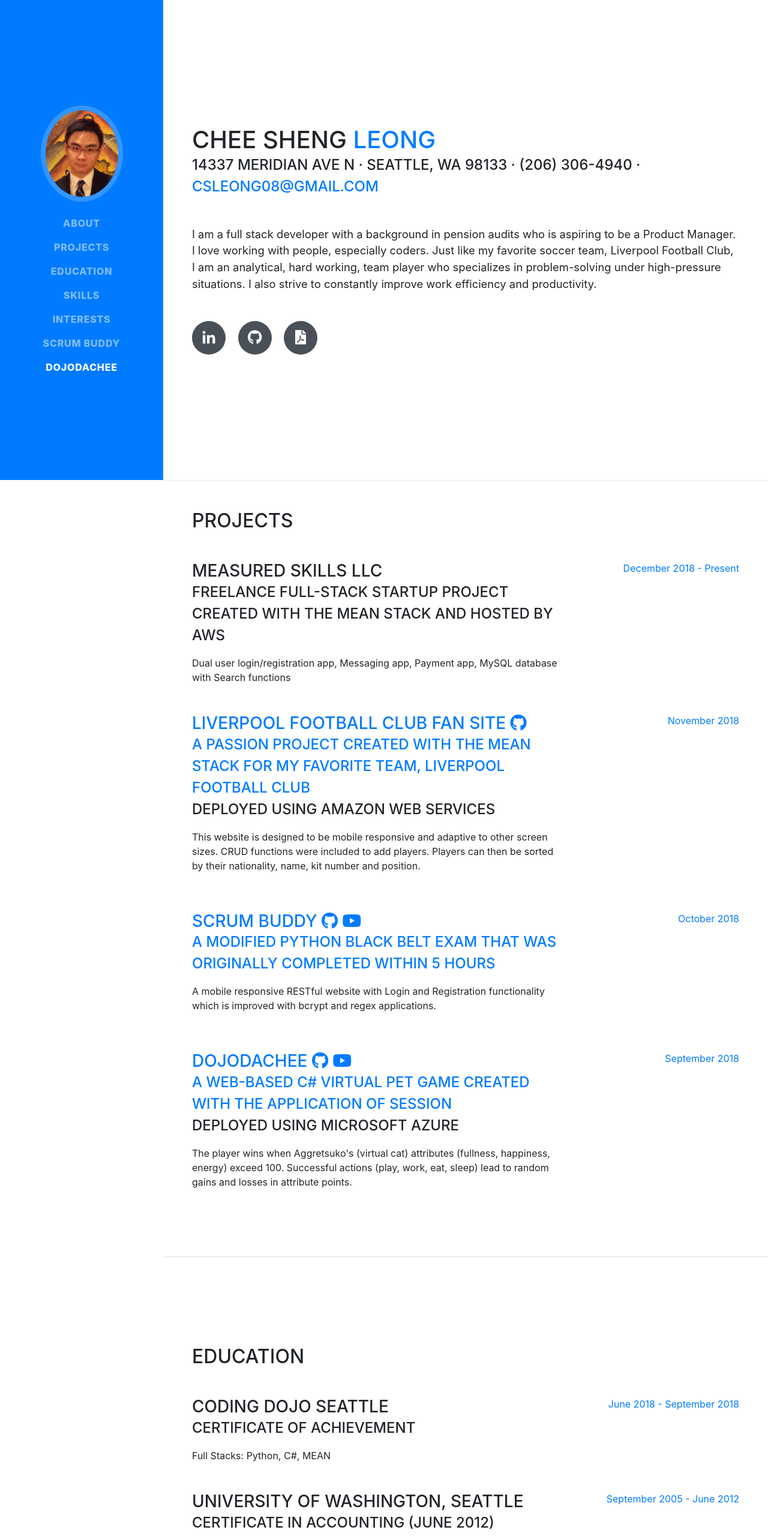
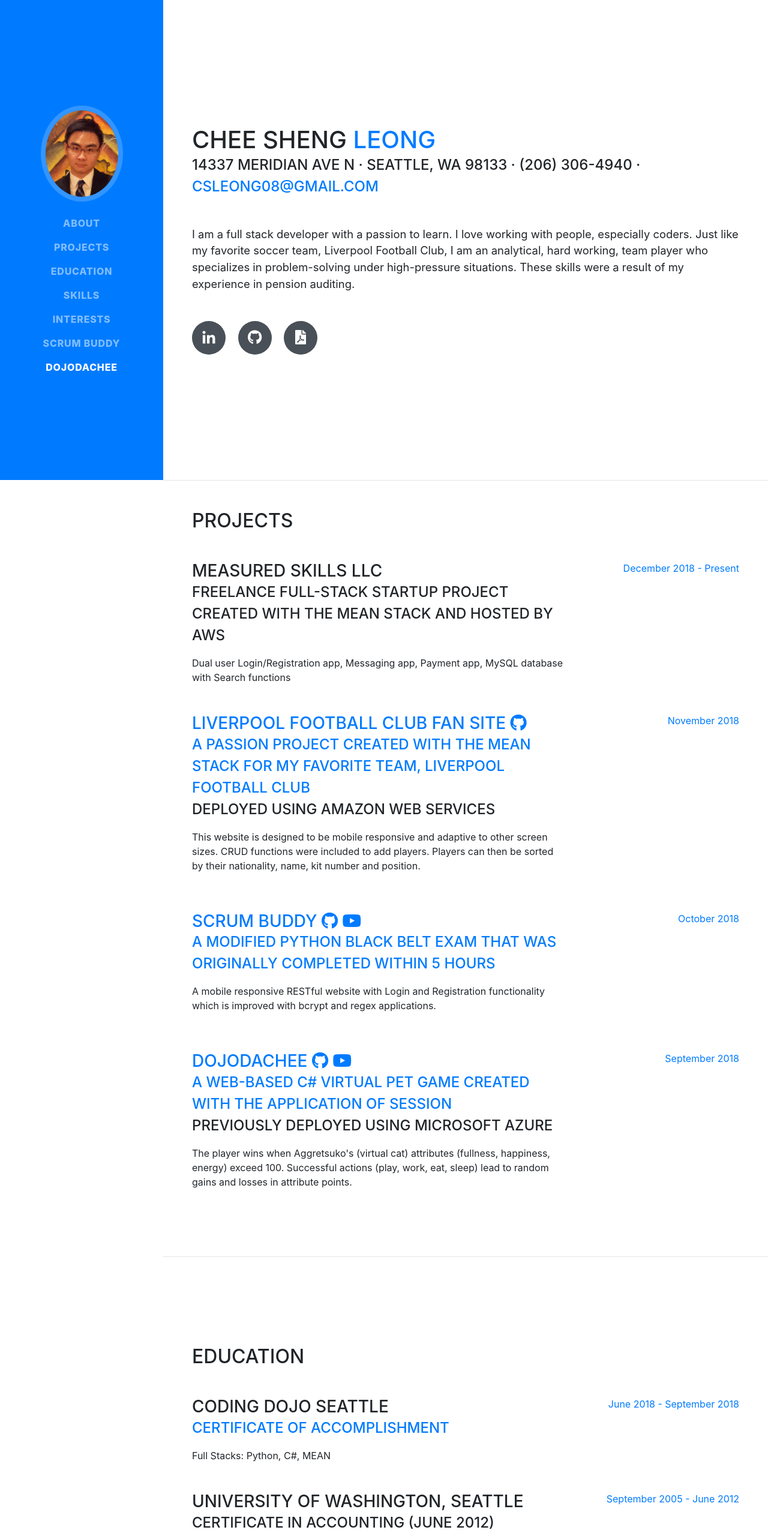
Before and after one commit to csleong09/csleong.github.io, a website with bundled scripts: page index.html in a window 1280 px wide. Shown: the top 2560 px of the page at 60% size. Built offline with nearby package versions, Linux system fonts and the light colour scheme; files whose address does not match are found by name; a web font is replaced by a local one.

Commit message:
Feb 2019 update

```diff
--- a/index.html
+++ b/index.html
@@ -8,7 +8,7 @@
     <meta name="description" content="">
     <meta name="author" content="">
 
-    <title>Resume - Start Bootstrap Theme</title>
+    <title>Chee Sheng Leong Portfolio</title>
 
     <!-- Bootstrap core CSS -->
     <link href="vendor/bootstrap/css/bootstrap.min.css" rel="stylesheet">
@@ -72,7 +72,7 @@
           <div class="subheading mb-5">14337 Meridian Ave N · Seattle, WA 98133 · (206) 306-4940 ·
             <a href="mailto:csleong08@gmail.com">csleong08@gmail.com</a>
           </div>
-          <p class="lead mb-5">I am a full stack developer with a background in pension audits who is aspiring to be a Product Manager. I love working with people, especially coders. Just like my favorite soccer team, Liverpool Football Club, I am an analytical, hard working, team player who specializes in problem-solving under high-pressure situations. I also strive to constantly improve work efficiency and productivity.</p>
+          <p class="lead mb-5">I am a full stack developer with a passion to learn. I love working with people, especially coders. Just like my favorite soccer team, Liverpool Football Club, I am an analytical, hard working, team player who specializes in problem-solving under high-pressure situations. These skills were a result of my experience in pension auditing.</p>
           <div class="social-icons">
             <a href="https://www.linkedin.com/in/cheeshengleong/">
               <i class="fab fa-linkedin-in"></i>
@@ -97,7 +97,7 @@
             <div class="resume-content mr-auto">
               <h3 class="mb-0">Measured Skills LLC</h3>
               <div class="subheading mb-3">Freelance full-stack startup project created with the MEAN stack and hosted by AWS</div>
-              <div>Dual user login/registration app, Messaging app, Payment app, MySQL database with Search functions</div>
+              <div>Dual user Login/Registration app, Messaging app, Payment app, MySQL database with Search functions</div>
             </div>
             <div class="resume-date text-md-right">
               <span class="text-primary">December 2018 - Present</span>
@@ -141,17 +141,17 @@
             </div>
           </div>
 
-          <a href="https://dojodachee.azurewebsites.net/">
+          <a href="#dojodachee">
             <div class="resume-item d-flex flex-column flex-md-row mb-5">
               <div class="resume-content mr-auto">
                 <h3 class="mb-0">Dojodachee</a>
                   <a href="https://github.com/csleong08/CSharp_Dojodachi"><i class="fab fa-github"></i></a>
                   <a href="#dojodachee"><i class="fab fa-youtube"></i></a>
                 </h3>
-                <a href="https://dojodachee.azurewebsites.net/">
+                <a href="#dojodachee">
                   <div class="subheading mb-3">A web-based C# virtual pet game created with the application of session
                 </a>
-                    <p>Deployed using Microsoft Azure</p>
+                    <p>Previously deployed using Microsoft Azure</p>
                   </div>
                 <p>The player wins when Aggretsuko's (virtual cat) attributes (fullness, happiness, energy) exceed 100. Successful actions (play, work, eat, sleep) lead to random gains and losses in attribute points.</p>
               </div>
@@ -171,7 +171,7 @@
           <div class="resume-item d-flex flex-column flex-md-row mb-5">
             <div class="resume-content mr-auto">
               <h3 class="mb-0">Coding Dojo Seattle</h3>
-              <div class="subheading mb-3">Certificate of Achievement</div>
+              <div class="subheading mb-3"><a href="https://certificate.dojo.news/f5e412c8-fcff-4e51-95d7-80ca1e10d3cd">Certificate of Accomplishment</a></div>
               <div>Full Stacks: Python, C#, MEAN</div>
             </div>
             <div class="resume-date text-md-right">
```
